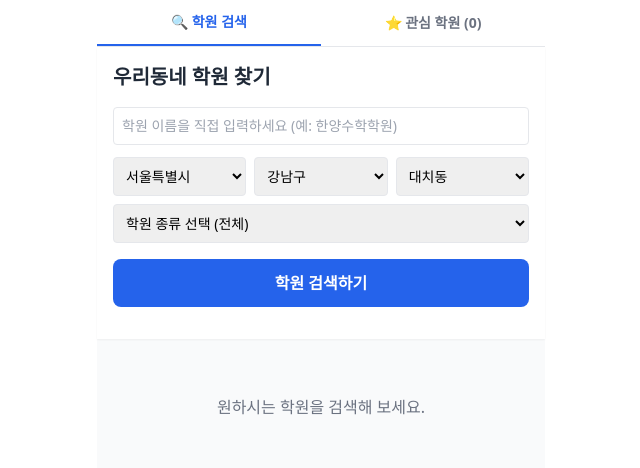
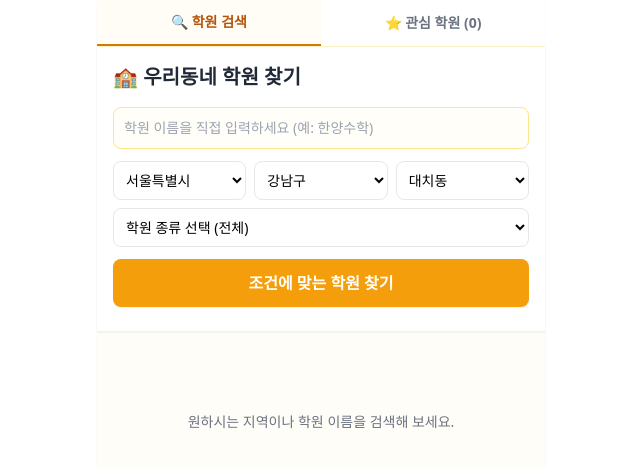
Before and after one commit to twotheg/academy-finder, a Next.js app: page / in a window 1280 px wide. Shown: the top 468 px of the page, without its empty margins (319-959 px from the left). Built offline with nearby package versions, Linux system fonts and the light colour scheme.

Commit message:
Update page.tsx

```diff
--- a/app/page.tsx
+++ b/app/page.tsx
@@ -2,25 +2,30 @@
 
 import React, { useState, useEffect } from 'react';
 
-// 광고 배너 전용 컴포넌트
+// 광고 배너 컴포넌트 (광고 미송출 시에도 자리 표시 및 안정적 로드)
 const AdBanner = () => {
   useEffect(() => {
     try {
-      const adsbygoogle = (window as any).adsbygoogle || [];
-      adsbygoogle.push({});
+      if (typeof window !== 'undefined') {
+        const adsbygoogle = (window as any).adsbygoogle || [];
+        adsbygoogle.push({});
+      }
     } catch (e) {
       console.error('AdSense Error:', e);
     }
   }, []);
 
   return (
-    <div className="w-full flex justify-center my-4 overflow-hidden bg-gray-50 rounded-xl">
-      <ins className="adsbygoogle"
-           style={{ display: 'block', width: '100%', minHeight: '50px' }}
-           data-ad-client="ca-pub-4424569297437395"
-           data-ad-slot="여기에_광고단위_ID_입력" // 애드센스에서 디스플레이 광고 단위 생성 후 ID 입력
-           data-ad-format="auto"
-           data-full-width-responsive="true"></ins>
+    <div className="w-full my-4 flex flex-col items-center justify-center p-3 rounded-xl border border-dashed border-amber-300 bg-amber-100/40 min-h-[90px] overflow-hidden text-center">
+      <span className="text-[11px] text-amber-700/70 mb-1 font-medium">SPONSORED AD</span>
+      <ins
+        className="adsbygoogle"
+        style={{ display: 'block', width: '100%', minHeight: '50px' }}
+        data-ad-client="ca-pub-4424569297437395"
+        data-ad-slot="여기에_광고단위_ID_입력" // 애드센스 대시보드에서 생성한 10자리 광고 슬롯 ID 입력
+        data-ad-format="auto"
+        data-full-width-responsive="true"
+      ></ins>
     </div>
   );
 };
@@ -391,16 +396,18 @@ export default function AcademyFinder() {
   };
 
   return (
-    <div className="max-w-md mx-auto bg-gray-50 min-h-screen relative pb-10">
-      <div className="flex bg-white border-b">
+    // 전체 배경: 은은하고 따뜻한 크림/연노랑 톤 (bg-amber-50/40)
+    <div className="max-w-md mx-auto bg-[#FFFDF7] min-h-screen relative pb-12 shadow-sm">
+      {/* 상단 탭 네비게이션 */}
+      <div className="flex bg-white/90 backdrop-blur border-b border-amber-100 sticky top-0 z-10">
         <button
-          className={`flex-1 py-3 text-sm font-bold ${activeTab === 'search' ? 'border-b-2 border-blue-600 text-blue-600' : 'text-gray-500'}`}
+          className={`flex-1 py-3 text-sm font-bold transition ${activeTab === 'search' ? 'border-b-2 border-amber-600 text-amber-700 bg-amber-50/50' : 'text-gray-500 hover:text-gray-700'}`}
           onClick={() => setActiveTab('search')}
         >
           🔍 학원 검색
         </button>
         <button
-          className={`flex-1 py-3 text-sm font-bold ${activeTab === 'favorites' ? 'border-b-2 border-blue-600 text-blue-600' : 'text-gray-500'}`}
+          className={`flex-1 py-3 text-sm font-bold transition ${activeTab === 'favorites' ? 'border-b-2 border-amber-600 text-amber-700 bg-amber-50/50' : 'text-gray-500 hover:text-gray-700'}`}
           onClick={() => setActiveTab('favorites')}
         >
           ⭐ 관심 학원 ({favorites.length})
@@ -409,42 +416,45 @@ export default function AcademyFinder() {
 
       {activeTab === 'search' ? (
         <>
-          <div className="bg-white p-4 shadow-sm">
-            <h1 className="text-xl font-bold text-gray-800 mb-4">우리동네 학원 찾기</h1>
+          <div className="bg-white p-4 shadow-sm border-b border-amber-100">
+            <h1 className="text-xl font-extrabold text-gray-800 mb-4 flex items-center gap-1.5">
+              <span>🏫 우리동네 학원 찾기</span>
+            </h1>
 
+            {/* 직접 검색 입력창 */}
             <div className="flex gap-2 mb-3">
               <input
                 type="text"
-                placeholder="학원 이름을 직접 입력하세요 (예: 한양수학학원)"
-                className="flex-1 border rounded p-2 text-sm focus:outline-none focus:border-blue-500"
+                placeholder="학원 이름을 직접 입력하세요 (예: 한양수학)"
+                className="flex-1 border border-amber-200 bg-amber-50/30 rounded-lg p-2.5 text-sm focus:outline-none focus:border-amber-500 focus:bg-white transition"
                 value={directKeyword}
                 onChange={(e) => setDirectKeyword(e.target.value)}
                 onKeyDown={(e) => e.key === 'Enter' && handleSearch()}
               />
             </div>
 
-            <div className="flex flex-col gap-2 mb-4">
+            <div className="flex flex-col gap-2 mb-2">
               <div className="flex gap-2">
-                <select className="flex-1 border rounded p-2 text-sm" value={city} onChange={handleCityChange}>
+                <select className="flex-1 border border-gray-200 bg-white rounded-lg p-2 text-sm" value={city} onChange={handleCityChange}>
                   {Object.keys(REGIONS).map(c => <option key={c} value={c}>{c}</option>)}
                 </select>
-                <select className="flex-1 border rounded p-2 text-sm" value={district} onChange={handleDistrictChange}>
+                <select className="flex-1 border border-gray-200 bg-white rounded-lg p-2 text-sm" value={district} onChange={handleDistrictChange}>
                   {REGIONS[city] && Object.keys(REGIONS[city]).map(d => <option key={d} value={d}>{d}</option>)}
                 </select>
-                <select className="flex-1 border rounded p-2 text-sm" value={neighborhood} onChange={(e) => setNeighborhood(e.target.value)}>
+                <select className="flex-1 border border-gray-200 bg-white rounded-lg p-2 text-sm" value={neighborhood} onChange={(e) => setNeighborhood(e.target.value)}>
                   {REGIONS[city][district]?.map((n: string) => <option key={n} value={n}>{n}</option>)}
                 </select>
               </div>
-              <select className="border rounded p-2 text-sm" value={category} onChange={(e) => setCategory(e.target.value)}>
+              <select className="border border-gray-200 bg-white rounded-lg p-2 text-sm" value={category} onChange={(e) => setCategory(e.target.value)}>
                 <option value="전체">학원 종류 선택 (전체)</option>
                 {CATEGORIES.map(cat => <option key={cat} value={cat}>{cat}</option>)}
               </select>
               <button
                 onClick={handleSearch}
-                className="bg-blue-600 text-white font-bold py-3 rounded-lg mt-2 hover:bg-blue-700 transition"
+                className="bg-amber-500 hover:bg-amber-600 text-white font-bold py-3 rounded-lg mt-1 shadow-sm transition active:scale-[0.99]"
                 disabled={isLoading}
               >
-                {isLoading ? '검색 중...' : '학원 검색하기'}
+                {isLoading ? '학원 정보 검색 중...' : '조건에 맞는 학원 찾기'}
               </button>
             </div>
           </div>
@@ -455,77 +465,84 @@ export default function AcademyFinder() {
               return (
                 <div
                   key={item.id}
-                  className="bg-white rounded-xl shadow-sm border border-gray-100 p-5 flex flex-col cursor-pointer hover:shadow-md transition relative"
+                  className="bg-white rounded-xl shadow-sm border border-amber-100/70 p-4 flex flex-col cursor-pointer hover:shadow-md hover:border-amber-300 transition relative"
                   onClick={() => setSelectedAcademy(item)}
                 >
                   <div className="pr-8">
-                    <span className="inline-block bg-blue-50 text-blue-600 text-xs font-bold px-2 py-1 rounded mb-2">
+                    <span className="inline-block bg-amber-100 text-amber-800 text-xs font-semibold px-2 py-0.5 rounded-full mb-2">
                       {item.type}
                     </span>
-                    <h3 className="font-bold text-gray-900 text-lg mb-1">{item.name}</h3>
-                    <p className="text-sm text-gray-500 mb-2">{item.address}</p>
-                    <p className="text-sm font-semibold text-gray-700">📞 {item.phone}</p>
+                    <h3 className="font-bold text-gray-900 text-base mb-1">{item.name}</h3>
+                    <p className="text-xs text-gray-500 mb-2 truncate">{item.address}</p>
+                    <p className="text-xs font-semibold text-gray-700">📞 {item.phone}</p>
                   </div>
                   <button
                     onClick={(e) => toggleFavorite(item.id, e)}
-                    className="absolute top-4 right-4 text-2xl focus:outline-none"
+                    className="absolute top-4 right-4 text-2xl focus:outline-none hover:scale-110 transition"
+                    aria-label="즐겨찾기"
                   >
                     {isFav ? '⭐' : '☆'}
                   </button>
                 </div>
               );
             })}
+
+            {/* 1. 검색 결과 리스트 하단 광고 자리 */}
+            {results.length > 0 && <AdBanner />}
+
             {results.length === 0 && !isLoading && (
-              <div className="text-center text-gray-500 mt-10">
-                원하시는 학원을 검색해 보세요.
+              <div className="text-center text-gray-500 py-16 text-sm">
+                원하시는 지역이나 학원 이름을 검색해 보세요.
               </div>
             )}
           </div>
         </>
       ) : (
         <div className="p-4 flex flex-col gap-3">
-          <h2 className="font-bold text-gray-800 text-lg mb-2">⭐ 내가 찜한 관심 학원</h2>
-          {favorites.length === 0 && (
-            <div className="text-center text-gray-500 mt-10">
-              아직 찜한 학원이 없습니다.
+          <h2 className="font-bold text-gray-800 text-base mb-2">⭐ 내가 찜한 관심 학원</h2>
+          {favorites.length === 0 ? (
+            <div className="text-center text-gray-500 py-16 text-sm">
+              아직 찜한 학원이 없습니다. 별표(☆)를 눌러 등록해 보세요!
             </div>
+          ) : (
+            <p className="text-xs text-gray-500">관심 학원 목록이 브라우저에 안전하게 보관되어 있습니다.</p>
           )}
         </div>
       )}
 
       {/* 상세 모달창 */}
       {selectedAcademy && (
-        <div className="fixed inset-0 bg-black bg-opacity-50 flex items-end justify-center z-50">
-          <div className="bg-white w-full max-w-md h-5/6 rounded-t-2xl p-6 overflow-y-auto relative pb-20 shadow-xl">
+        <div className="fixed inset-0 bg-black/40 backdrop-blur-sm flex items-end justify-center z-50">
+          <div className="bg-[#FFFDF9] w-full max-w-md h-5/6 rounded-t-2xl p-6 overflow-y-auto relative pb-20 shadow-2xl border-t border-amber-100">
             <button
-              className="absolute top-4 right-4 bg-gray-100 hover:bg-gray-200 text-gray-700 rounded-full w-8 h-8 font-bold flex items-center justify-center transition"
+              className="absolute top-4 right-4 bg-gray-100 hover:bg-gray-200 text-gray-600 rounded-full w-8 h-8 font-bold flex items-center justify-center transition"
               onClick={() => setSelectedAcademy(null)}
             >
               ✕
             </button>
 
-            <div className="mt-4 mb-2">
-              <span className="inline-block bg-blue-50 text-blue-600 text-xs font-bold px-2 py-1 rounded">
+            <div className="mt-2 mb-2">
+              <span className="inline-block bg-amber-100 text-amber-800 text-xs font-bold px-2 py-0.5 rounded">
                 {selectedAcademy.type}
               </span>
             </div>
-            <h2 className="text-2xl font-extrabold text-gray-900 mb-2">{selectedAcademy.name}</h2>
-            <p className="text-sm text-gray-500 mb-5">{selectedAcademy.address}</p>
+            <h2 className="text-xl font-extrabold text-gray-900 mb-1">{selectedAcademy.name}</h2>
+            <p className="text-xs text-gray-500 mb-4">{selectedAcademy.address}</p>
 
-            <div className="mb-6">
+            <div className="mb-5">
               <a
                 href={`tel:${selectedAcademy.phone}`}
-                className="flex items-center justify-center w-full bg-green-50 hover:bg-green-100 text-green-700 border border-green-200 py-3 rounded-xl text-sm font-bold transition"
+                className="flex items-center justify-center w-full bg-emerald-50 hover:bg-emerald-100 text-emerald-800 border border-emerald-200 py-3 rounded-xl text-sm font-bold transition"
               >
                 📞 통화하기: {selectedAcademy.phone}
               </a>
             </div>
 
-            <div className="mb-6">
-              <h3 className="text-lg font-bold text-gray-800 border-b pb-2 mb-3">🕒 학년별 대략적인 예상 시간대</h3>
+            <div className="mb-5">
+              <h3 className="text-sm font-bold text-gray-800 border-b border-amber-200 pb-2 mb-3">🕒 학년별 대략적인 예상 시간대</h3>
               <div className="flex flex-col gap-2">
                 {selectedAcademy.timetable.map((t: any, idx: number) => (
-                  <div key={idx} className="flex justify-between items-center bg-gray-50 p-3 rounded-lg text-sm">
+                  <div key={idx} className="flex justify-between items-center bg-white border border-amber-100 p-3 rounded-lg text-xs">
                     <span className="font-bold text-gray-700 w-1/3">{t.target}</span>
                     <span className="text-gray-600 w-2/3 text-right">
                       {t.days ? `${t.days} | ` : ''}{t.time}
@@ -535,13 +552,13 @@ export default function AcademyFinder() {
               </div>
             </div>
 
-            <div className="mb-6">
-              <h3 className="text-lg font-bold text-gray-800 border-b pb-2 mb-3">💰 예상 수강료 범위</h3>
+            <div className="mb-5">
+              <h3 className="text-sm font-bold text-gray-800 border-b border-amber-200 pb-2 mb-3">💰 예상 수강료 범위</h3>
               <div className="flex flex-col gap-2">
                 {selectedAcademy.pricing.map((p: any, idx: number) => (
-                  <div key={idx} className="flex justify-between items-center bg-blue-50 p-4 rounded-lg text-sm">
+                  <div key={idx} className="flex justify-between items-center bg-amber-50/80 border border-amber-200 p-3 rounded-lg text-xs">
                     <span className="font-bold text-gray-700 w-1/2">{p.grade}</span>
-                    <span className="font-extrabold text-blue-700 w-1/2 text-right">{p.price}</span>
+                    <span className="font-extrabold text-amber-800 w-1/2 text-right">{p.price}</span>
                   </div>
                 ))}
               </div>
@@ -551,10 +568,13 @@ export default function AcademyFinder() {
               href={selectedAcademy.place_url}
               target="_blank"
               rel="noopener noreferrer"
-              className="block w-full bg-[#FAE100] text-[#371D1E] text-center font-bold py-4 rounded-xl mt-8 mb-4 shadow-sm hover:brightness-95 transition"
+              className="block w-full bg-[#FAE100] text-[#371D1E] text-center font-bold py-3.5 rounded-xl mt-4 mb-4 shadow-sm hover:brightness-95 transition text-sm"
             >
               📍 카카오맵에서 상세 보기
             </a>
+
+            {/* 2. 학원 상세 팝업 하단 광고 자리 */}
+            <AdBanner />
           </div>
         </div>
       )}
```
